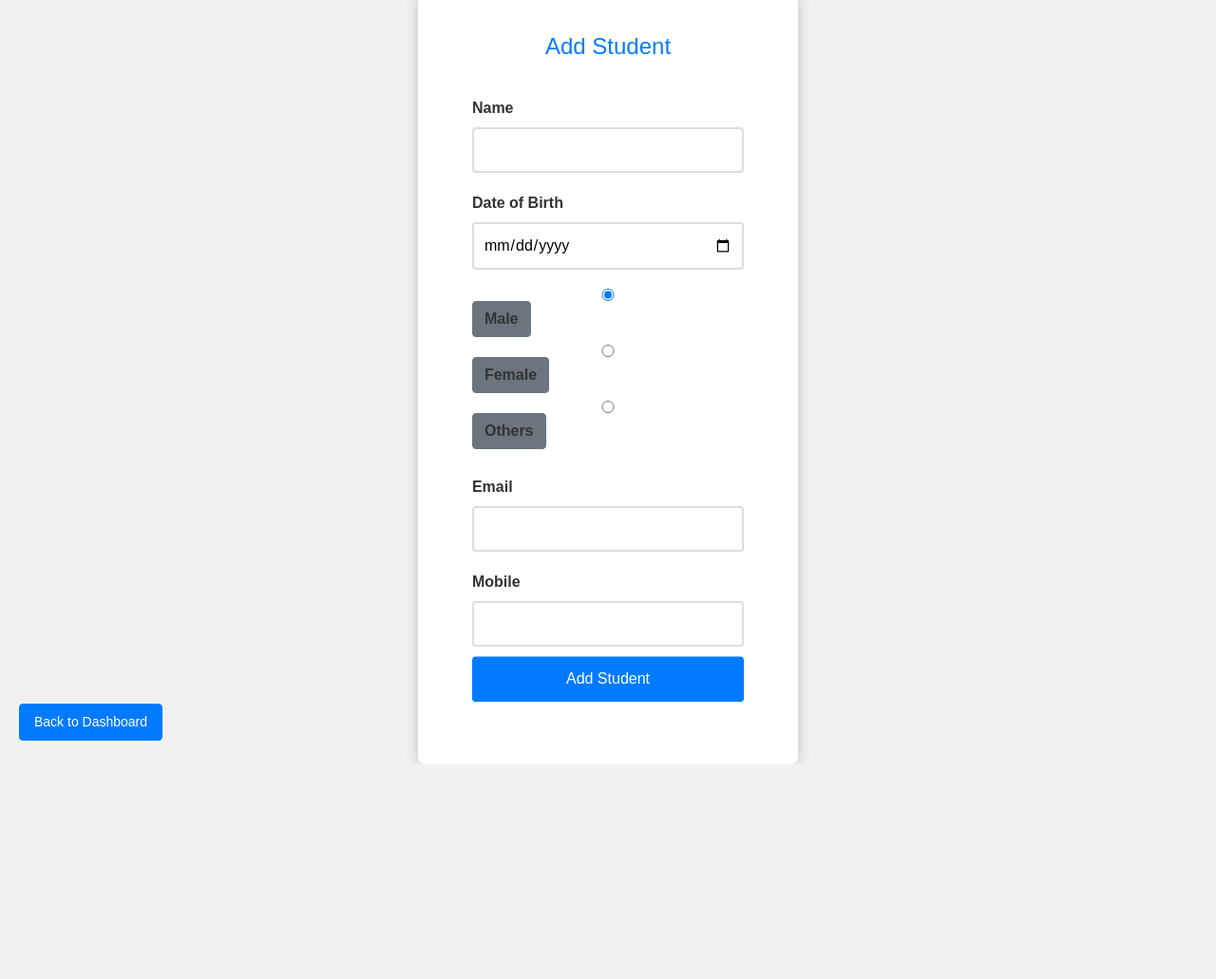
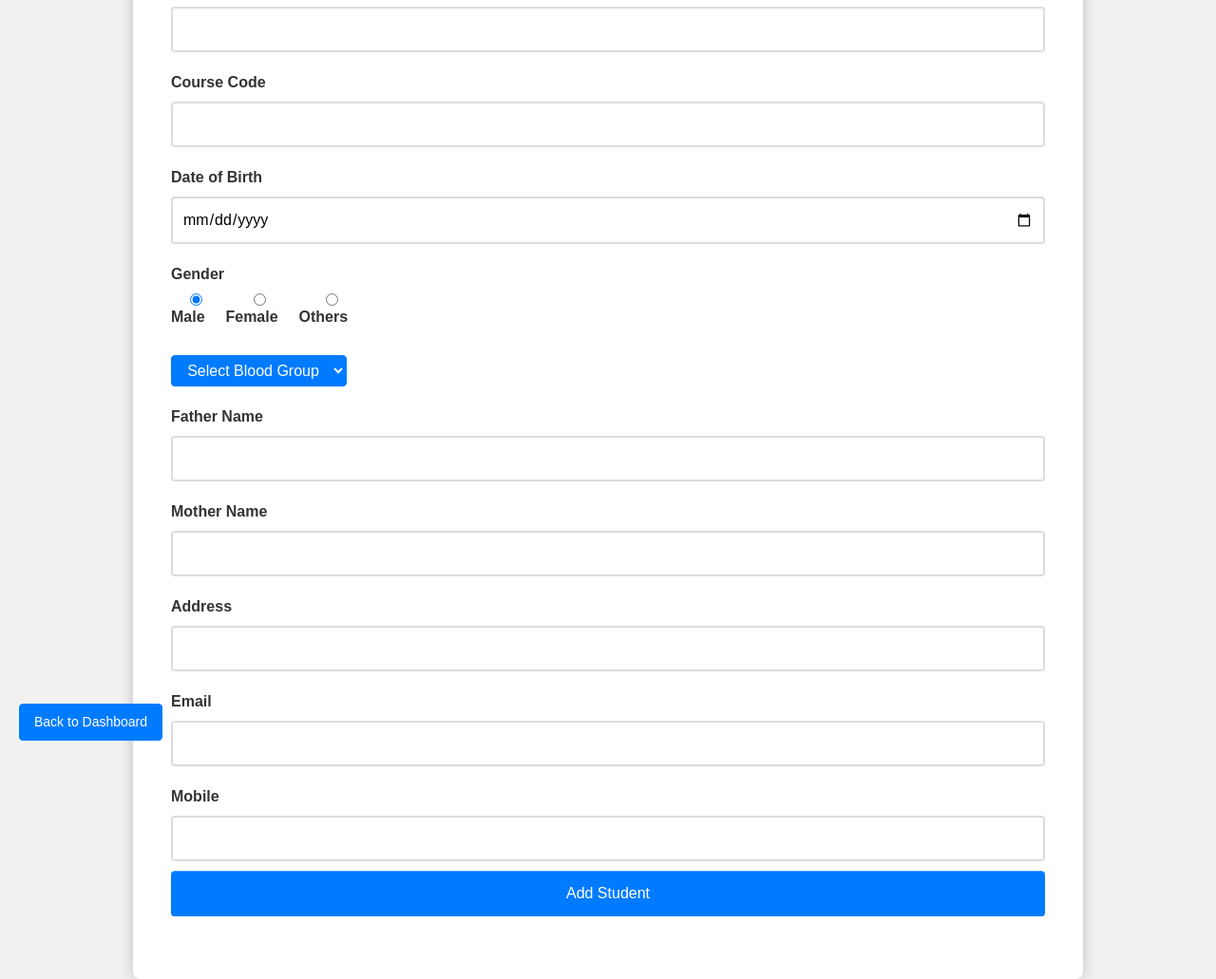
Before and after one commit to mohamedfazil-as/Clg-Project, a Java web app: page /addStudent.jsp in a window 1280 px wide. Shown: the whole page at 95% size. Before the commit the page ends 805 px from the top, so only its background shows below. Run offline with Tomcat 11, a stand-in JSP engine, Linux system fonts and the light colour scheme.

Commit message:
updated1

```diff
--- a/src/main/webapp/addStudent.jsp
+++ b/src/main/webapp/addStudent.jsp
@@ -23,14 +23,14 @@
         .form-container {
             display: flex;
             justify-content: center;
-            align-items: center;
+            align-items: left;
             flex-direction: column;
             background-color: white;
             box-shadow: 0 0 15px rgba(0, 0, 0, 0.2);
             padding: 40px;
             border-radius: 8px;
             width: 100%;
-            max-width: 400px;
+            max-width: 1000px;
             animation: fadeIn 1s ease-in-out;
         }
 
@@ -144,24 +144,57 @@
                 <input type="text" id="name" name="name" required>
             </div>
             <div class="form-group">
+                <label for="enroll_id">Enrollment Id</label>
+                <input type="text" id="enroll_id" name="enroll_id" required>
+            </div>
+            <div class="form-group">
+                <label for="course_code">Course Code</label>
+                <input type="text" id="course_code" name="course_code" required>
+            </div>
+
+            <div class="form-group">
                 <label for="dob">Date of Birth</label>
                 <input type="date" id="dob" name="dob" required>
             </div>
-          <!--   <div class="form-group">
-                <label for="gender">Gender</label>
-                <input type="radiobutton" id="gender" name="gender" required>
-            </div> -->
+
+             <div class="form-group">
+        <label class="control-label">Gender</label>
+        <div class="">
+            <label class="radio-inline"> <input type="radio" name="gender" id="gender" value="Male" checked> Male </label>
+            <label class="radio-inline"> <input type="radio" name="gender" id="gender" value="Female"> Female </label>
+            <label class="radio-inline"> <input type="radio" name="gender" id="gender" value="Others" > Others </label>
+        </div>
+    </div>
+
+       <div class="form-group">
+        <select id ="blood_group" name="blood_group" class="btn btn-primary dropdown-toggle" aria-label="Default select example">
+            <option selected>Select Blood Group</option>
+            <option value="A Positive">A Positive</option>
+            <option value="A Negative">A Negative</option>
+            <option value="B Positive">B Positive</option>
+            <option value="B Negative">B Negative</option>
+            <option value="AB Positive">AB Positive</option>
+            <option value="AB Negative">AB Negative</option>
+            <option value="O Positive">O Positive</option>
+            <option value="O Negative">O Negative</option>
+            <option value="Unknown"> Unknown</option>
+
+</select>
+</div>
 
             <div class="form-group">
-            <input type="radio" class="btn-check" name="gender" id="male" autocomplete="off" checked>
-             <label class="btn btn-secondary" for="male">Male</label>
+                <label for="father_name">Father Name </label>
+                <input type="text" id="father_name" name="father_name" required>
+            </div>
+            <div class="form-group">
+                <label for="mother_name">Mother Name </label>
+                <input type="text" id="mother_name" name="mother_name" required>
+            </div>
+             <div class="form-group">
+                <label for="address">Address</label>
+                <input type="text" id="address" name="address" required>
+            </div>
 
-             <input type="radio" class="btn-check" name="gender" id="female" autocomplete="off">
-             <label class="btn btn-secondary" for="female">Female</label>
-
-               <input type="radio" class="btn-check" name="gender" id="other" autocomplete="off" >
-               <label class="btn btn-secondary" for="other">Others</label>
-            </div>
 
             <div class="form-group">
                 <label for="email">Email</label>
@@ -172,11 +205,14 @@
                 <input type="text" id="mobile" name="mobile" required>
             </div>
 
+
+
             <button type="submit" class="btn-submit">Add Student</button>
             <a href="dashboard.jsp" class="btn btn-primary back-link">Back to Dashboard</a>
 
         </form>
     </div>
 
+
 </body>
 </html>
--- a/src/main/webapp/course.jsp
+++ b/src/main/webapp/course.jsp
@@ -52,6 +52,7 @@
 
         </tbody>
 </table>
+  <a href="dashboard.jsp" class="btn btn-primary">Back to Dashboard</a>
 
 </body>
 </html>
--- a/src/main/webapp/index.jsp
+++ b/src/main/webapp/index.jsp
@@ -52,7 +52,7 @@
 <body>
     <div class="card">
 
-        <h2 class="text-center mb-4">Student Portal</h2>
+        <h2 class="text-center mb-4">Admin Portal</h2>
 
         <!-- Error Message Section -->
         <%
--- a/src/main/webapp/subject.jsp
+++ b/src/main/webapp/subject.jsp
@@ -52,5 +52,8 @@
         </tbody>
 
 
+
+
 </body>
+ <a href="dashboard.jsp" class="btn btn-primary">Back to Dashboard</a>
 </html>
```
Also changed, not shown: src/main/java/org/studentservlet/AddStudentServlet.java (+10 -2 lines), src/main/java/org/studentservlet/UpdateStudentServlet.java (+10 -3 lines), src/main/webapp/dashboard.jsp (+2 -5 lines), src/main/webapp/editStudent.jsp (+46 -1 lines), src/main/webapp/student.jsp (renamed from src/main/webapp/viewStudents.jsp, +14 -3 lines), 3 other files.
